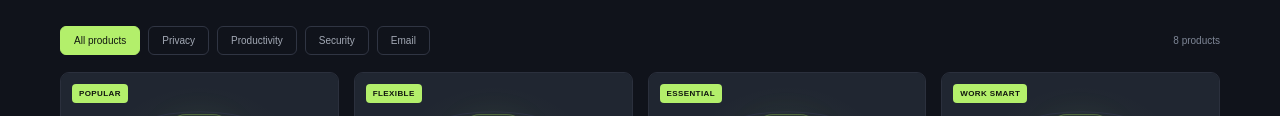
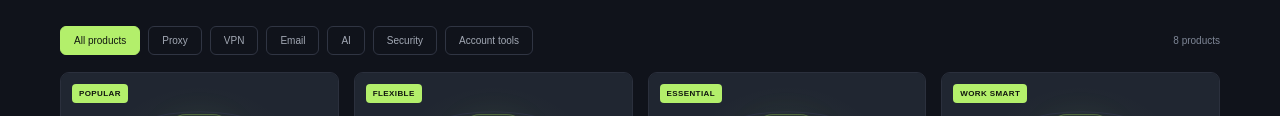
Before and after one commit to mrjmizanurrahman/EXE_STORE_BOT, a plain HTML site: page index.html in a window 1280 px wide. Shown: the part 780-896 px from the top of the page. Drawn offline with Linux system fonts and the light colour scheme.

Commit message:
Update product categories in shop toolbar

```diff
--- a/index.html
+++ b/index.html
@@ -23,7 +23,7 @@
 
     <section class="shop-section wrap" id="shop">
       <div class="section-heading"><div><div class="eyebrow">THE EXE COLLECTION</div><h2>Shop digital essentials</h2><p>Useful services, selected to keep your digital life moving.</p></div><label class="search-box"><span>⌕</span><input id="productSearch" type="search" placeholder="Search products..." aria-label="Search products" /></label></div>
-      <div class="shop-toolbar"><div class="filters" id="filters" aria-label="Product categories"><button class="filter active" data-category="All">All products</button><button class="filter" data-category="Privacy">Privacy</button><button class="filter" data-category="Productivity">Productivity</button><button class="filter" data-category="Security">Security</button><button class="filter" data-category="Email">Email</button></div><span class="result-count" id="resultCount"></span></div>
+      <div class="shop-toolbar"><div class="filters" id="filters" aria-label="Product categories"><button class="filter active" data-category="All">All products</button><button class="filter" data-category="Proxy">Proxy</button><button class="filter" data-category="VPN">VPN</button><button class="filter" data-category="Email">Email</button><button class="filter" data-category="AI">AI</button><button class="filter" data-category="Security">Security</button><button class="filter" data-category="Account tools">Account tools</button></div><span class="result-count" id="resultCount"></span></div>
       <div class="product-grid" id="productGrid" aria-live="polite"></div>
       <div class="empty-state" id="emptyState" hidden><span>⌕</span><h3>No products found</h3><p>Try another search or category.</p></div>
     </section>
```
